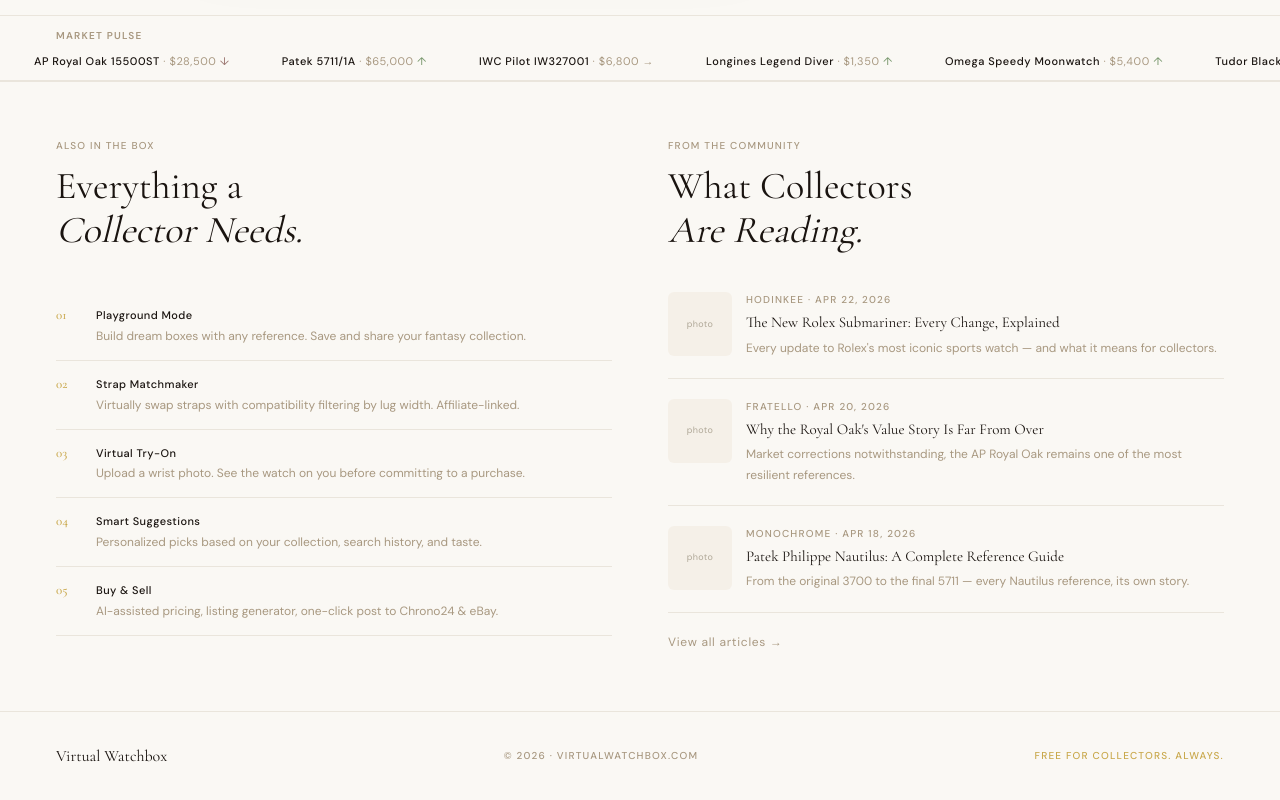
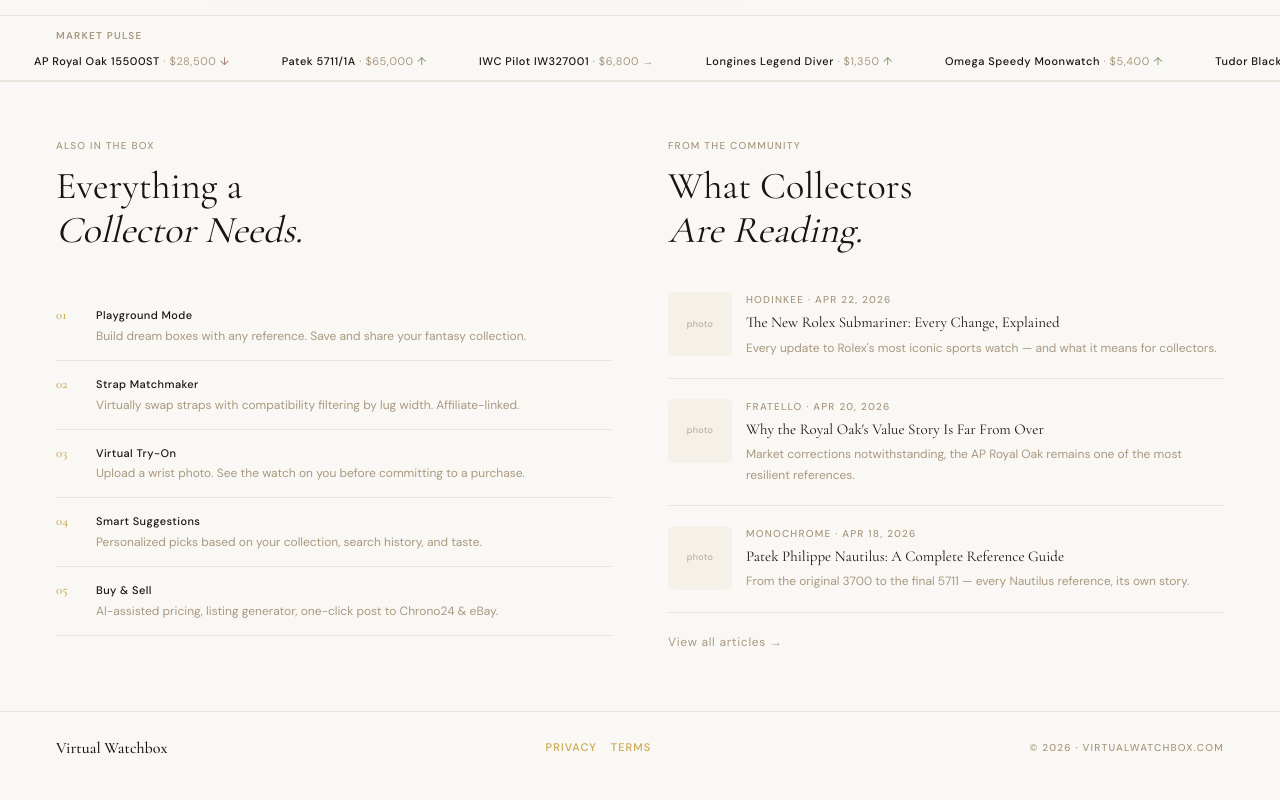
Before and after one commit to cappadonna06/virtualwatchbox, a Next.js app: page / in a window 1280 px wide. Shown: the part 1242-2042 px from the top of the page. Built offline with nearby package versions, Linux system fonts and the light colour scheme; no server answers; the database is empty.

Commit message:
Add public privacy/terms pages and footer legal links

```diff
--- a/app/layout.tsx
+++ b/app/layout.tsx
@@ -2,6 +2,7 @@
 import { Cormorant_Garamond, DM_Sans } from 'next/font/google'
 import './globals.css'
 import NavBar from '@/components/NavBar'
+import Footer from '@/components/Footer'
 import { AuthProvider } from '@/lib/auth/AuthProvider'
 import { CollectionSessionProvider } from './collection/CollectionSessionProvider'
 import { WatchImagesProvider } from '@/lib/watchImages/WatchImagesProvider'
@@ -133,6 +134,7 @@
                 <NavBar />
 
                 <main className="site-main" style={{ maxWidth: 1280, margin: '0 auto' }}>{children}</main>
+                <Footer />
               </WatchImagesProvider>
             </CatalogProvider>
           </CollectionSessionProvider>
--- a/app/page.tsx
+++ b/app/page.tsx
@@ -5,7 +5,6 @@
 import CollectionSection from '@/components/collection/CollectionSection'
 import FeaturesSection from '@/components/FeaturesSection'
 import OnYourRadar from '@/components/OnYourRadar'
-import Footer from '@/components/Footer'
 import { useCollectionSession } from './collection/CollectionSessionProvider'
 
 export default function HomePage() {
@@ -19,7 +18,6 @@
       <Ticker />
       <FeaturesSection />
       <OnYourRadar followedWatchIds={followedWatchIdSet} />
-      <Footer />
     </>
   )
 }
--- /dev/null
+++ b/app/privacy/page.tsx
@@ -0,0 +1,22 @@
+import { brand } from '@/lib/brand'
+
+export default function PrivacyPage() {
+  return (
+    <section style={{ maxWidth: 960, margin: '0 auto', padding: '40px 56px 64px' }}>
+      <h1 style={{ fontFamily: brand.font.serif, fontSize: 40, fontWeight: 600, color: brand.colors.ink, margin: 0 }}>
+        Privacy Policy
+      </h1>
+      <p style={{ fontFamily: brand.font.sans, fontSize: 14, lineHeight: 1.7, color: brand.colors.muted, marginTop: 10 }}>
+        Last updated: May 3, 2026
+      </p>
+      <div style={{ marginTop: 24, display: 'grid', gap: 18 }}>
+        <p style={{ fontFamily: brand.font.sans, fontSize: 15, lineHeight: 1.8, color: brand.colors.ink, margin: 0 }}>Virtual Watchbox helps users create, manage, and share watch collections.</p>
+        <p style={{ fontFamily: brand.font.sans, fontSize: 15, lineHeight: 1.8, color: brand.colors.ink, margin: 0 }}>Accounts may use Google sign-in. For account setup and access, we may use profile information provided by Google such as your name, email address, and avatar image.</p>
+        <p style={{ fontFamily: brand.font.sans, fontSize: 15, lineHeight: 1.8, color: brand.colors.ink, margin: 0 }}>We may store collection and watch-related data you add in order to provide the app experience.</p>
+        <p style={{ fontFamily: brand.font.sans, fontSize: 15, lineHeight: 1.8, color: brand.colors.ink, margin: 0 }}>We do not sell your personal data.</p>
+        <p style={{ fontFamily: brand.font.sans, fontSize: 15, lineHeight: 1.8, color: brand.colors.ink, margin: 0 }}>Virtual Watchbox may include affiliate links for watches, straps, and accessories.</p>
+        <p style={{ fontFamily: brand.font.sans, fontSize: 15, lineHeight: 1.8, color: brand.colors.ink, margin: 0 }}>For privacy questions, contact: <a href="mailto:msells.caltech@gmail.com" style={{ color: brand.colors.gold }}>msells.caltech@gmail.com</a></p>
+      </div>
+    </section>
+  )
+}
--- /dev/null
+++ b/app/terms/page.tsx
@@ -0,0 +1,18 @@
+import { brand } from '@/lib/brand'
+
+export default function TermsPage() {
+  return (
+    <section style={{ maxWidth: 960, margin: '0 auto', padding: '40px 56px 64px' }}>
+      <h1 style={{ fontFamily: brand.font.serif, fontSize: 40, fontWeight: 600, color: brand.colors.ink, margin: 0 }}>Terms of Use</h1>
+      <p style={{ fontFamily: brand.font.sans, fontSize: 14, lineHeight: 1.7, color: brand.colors.muted, marginTop: 10 }}>Last updated: May 3, 2026</p>
+      <div style={{ marginTop: 24, display: 'grid', gap: 18 }}>
+        <p style={{ fontFamily: brand.font.sans, fontSize: 15, lineHeight: 1.8, color: brand.colors.ink, margin: 0 }}>Virtual Watchbox lets users create, manage, and share watch collections.</p>
+        <p style={{ fontFamily: brand.font.sans, fontSize: 15, lineHeight: 1.8, color: brand.colors.ink, margin: 0 }}>You may sign in using Google. Profile information such as your name, email, and avatar may be used to create and manage your account.</p>
+        <p style={{ fontFamily: brand.font.sans, fontSize: 15, lineHeight: 1.8, color: brand.colors.ink, margin: 0 }}>Collection and watch data may be stored to support the product experience.</p>
+        <p style={{ fontFamily: brand.font.sans, fontSize: 15, lineHeight: 1.8, color: brand.colors.ink, margin: 0 }}>We do not sell personal data.</p>
+        <p style={{ fontFamily: brand.font.sans, fontSize: 15, lineHeight: 1.8, color: brand.colors.ink, margin: 0 }}>Some links in the product may be affiliate links for watches, straps, and accessories.</p>
+        <p style={{ fontFamily: brand.font.sans, fontSize: 15, lineHeight: 1.8, color: brand.colors.ink, margin: 0 }}>Questions about these terms can be sent to <a href="mailto:msells.caltech@gmail.com" style={{ color: brand.colors.gold }}>msells.caltech@gmail.com</a>.</p>
+      </div>
+    </section>
+  )
+}
--- a/components/Footer.tsx
+++ b/components/Footer.tsx
@@ -1,23 +1,41 @@
+import Link from 'next/link'
+import { brand } from '@/lib/brand'
+
 export default function Footer() {
   return (
     <footer
       className="site-footer"
       style={{
-        padding: '32px 56px',
-        borderTop: '1px solid #EAE5DC',
+        padding: '24px 56px',
+        borderTop: `1px solid ${brand.colors.border}`,
         display: 'flex',
         justifyContent: 'space-between',
         alignItems: 'center',
+        gap: 16,
+        flexWrap: 'wrap',
       }}
     >
-      <span style={{ fontFamily: 'var(--font-cormorant)', fontSize: 16, fontWeight: 400, color: '#1A1410' }}>
+      <span style={{ fontFamily: brand.font.serif, fontSize: 16, fontWeight: 500, color: brand.colors.ink }}>
         Virtual Watchbox
       </span>
-      <span style={{ fontFamily: 'var(--font-dm-sans)', fontSize: 10, fontWeight: 500, letterSpacing: '0.12em', textTransform: 'uppercase' as const, color: '#A89880' }}>
+
+      <div style={{ display: 'inline-flex', alignItems: 'center', gap: 14 }}>
+        <Link
+          href="/privacy"
+          style={{ fontFamily: brand.font.sans, fontSize: 11, fontWeight: 500, letterSpacing: '0.1em', textTransform: 'uppercase', color: brand.colors.gold, textDecoration: 'none' }}
+        >
+          Privacy
+        </Link>
+        <Link
+          href="/terms"
+          style={{ fontFamily: brand.font.sans, fontSize: 11, fontWeight: 500, letterSpacing: '0.1em', textTransform: 'uppercase', color: brand.colors.gold, textDecoration: 'none' }}
+        >
+          Terms
+        </Link>
+      </div>
+
+      <span style={{ fontFamily: brand.font.sans, fontSize: 10, fontWeight: 500, letterSpacing: '0.12em', textTransform: 'uppercase', color: brand.colors.muted }}>
         © 2026 · virtualwatchbox.com
-      </span>
-      <span style={{ fontFamily: 'var(--font-dm-sans)', fontSize: 10, fontWeight: 500, letterSpacing: '0.12em', textTransform: 'uppercase' as const, color: '#C9A84C' }}>
-        Free for Collectors. Always.
       </span>
     </footer>
   )
```
Also changed, not shown: 3 other files (tests, documents, lock files or other folders).
